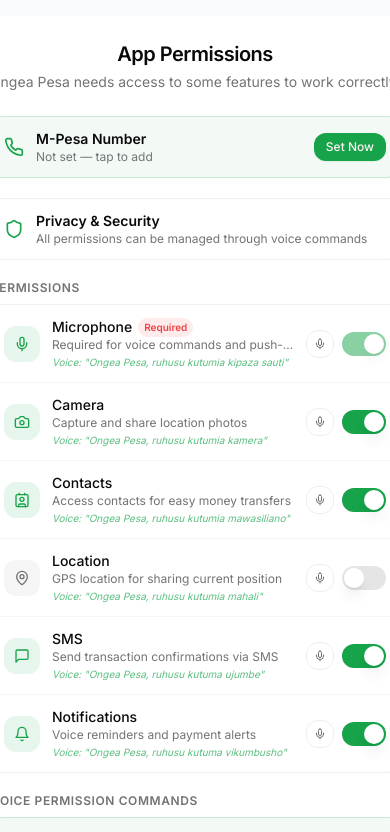
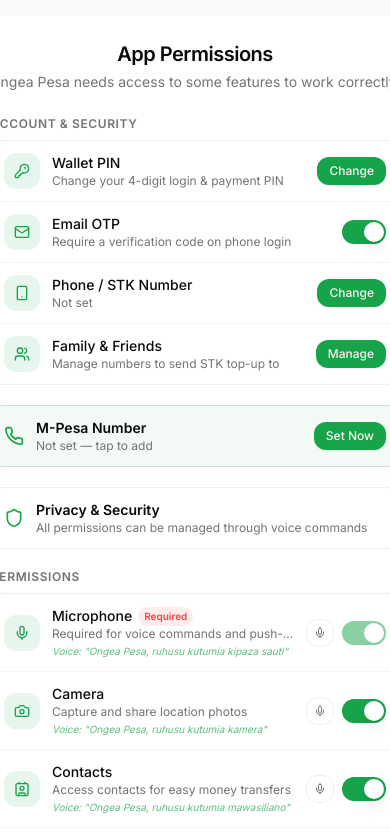
Before and after one commit to imodoiepale/ongea-pesa, a Next.js app: page /permissions in a window 390 px wide. Shown: the top 832 px of the page. Built offline with nearby package versions, Linux system fonts and the light colour scheme; no server answers.

Commit message:
feat: account & security section in settings (PIN, email-OTP, phone, family top-up)
Co-Authored-By: Claude Sonnet 4.6 <noreply@anthropic.com>

```diff
--- a/components/ongea-pesa/permission-manager.tsx
+++ b/components/ongea-pesa/permission-manager.tsx
@@ -1,14 +1,18 @@
 "use client"
 
 import { useState, useEffect } from "react"
-import { Shield, Camera, ContactIcon as Contacts, Mic, MessageSquare, MapPin, Bell, Phone } from "lucide-react"
+import { Shield, Camera, ContactIcon as Contacts, Mic, MessageSquare, MapPin, Bell, Phone, KeyRound, Mail, Smartphone, Users } from "lucide-react"
 import { Button } from "@/components/ui/button"
 import { Switch } from "@/components/ui/switch"
 import MpesaSettingsDialog from "./mpesa-settings-dialog"
+import DependantsSheet from "./dependants-sheet"
+import PhoneSetupDialog from "./phone-setup-dialog"
 import { createClient } from '@/lib/supabase/client'
 import { useAuth } from "@/components/providers/auth-provider"
 import { ScreenShell } from "@/components/foundation"
 import { cn } from "@/lib/utils"
+import { displayPhone } from "@/lib/phone"
+import { setPin as apiSetPin, setEmailOtpEnabled as apiSetEmailOtpEnabled } from "@/lib/security-client"
 
 type Screen = "dashboard" | "voice" | "send" | "recurring" | "analytics" | "test" | "permissions" | "scanner";
 
@@ -30,6 +34,20 @@ export default function PermissionManager({ onNavigate }: PermissionManagerProps
   const { user } = useAuth()
   const [isMpesaDialogOpen, setIsMpesaDialogOpen] = useState(false)
   const [mpesaNumber, setMpesaNumber] = useState<string | null>(null)
+
+  // Account & Security state
+  const [emailOtpEnabled, setEmailOtpEnabledLocal] = useState(true)
+  const [isPhoneSetupOpen, setIsPhoneSetupOpen] = useState(false)
+  const [isDependantsOpen, setIsDependantsOpen] = useState(false)
+  const [profilePhone, setProfilePhone] = useState<string | null>(null)
+  const [isPinChangeOpen, setIsPinChangeOpen] = useState(false)
+  const [pinCurrentVal, setPinCurrentVal] = useState("")
+  const [pinNewVal, setPinNewVal] = useState("")
+  const [pinConfirmVal, setPinConfirmVal] = useState("")
+  const [pinError, setPinError] = useState<string | null>(null)
+  const [pinSuccess, setPinSuccess] = useState(false)
+  const [pinHasExisting, setPinHasExisting] = useState(false)
+  const [pinSaving, setPinSaving] = useState(false)
   const [permissions, setPermissions] = useState<Permission[]>([
     {
       id: "microphone",
@@ -99,13 +117,59 @@ export default function PermissionManager({ onNavigate }: PermissionManagerProps
       const supabase = createClient()
       const { data: profile } = await supabase
         .from('profiles')
-        .select('mpesa_number')
+        .select('mpesa_number, phone_number, email_otp_enabled, pin_hash')
         .eq('id', user.id)
         .single()
 
       setMpesaNumber(profile?.mpesa_number || null)
+      setProfilePhone(profile?.phone_number || null)
+      setEmailOtpEnabledLocal(profile?.email_otp_enabled ?? true)
+      setPinHasExisting(!!profile?.pin_hash)
     } catch (err) {
       console.error('Error checking M-Pesa number:', err)
+    }
+  }
+
+  const handlePinChange = async () => {
+    setPinError(null)
+    setPinSuccess(false)
+    if (pinNewVal.length !== 4 || !/^\d{4}$/.test(pinNewVal)) {
+      setPinError('PIN must be exactly 4 digits.')
+      return
+    }
+    if (pinNewVal !== pinConfirmVal) {
+      setPinError('New PIN and confirmation do not match.')
+      return
+    }
+    if (pinHasExisting && pinCurrentVal.length !== 4) {
+      setPinError('Please enter your current PIN.')
+      return
+    }
+    setPinSaving(true)
+    try {
+      await apiSetPin(pinNewVal, pinHasExisting ? pinCurrentVal : undefined)
+      setPinSuccess(true)
+      setPinCurrentVal('')
+      setPinNewVal('')
+      setPinConfirmVal('')
+      setPinHasExisting(true)
+      setTimeout(() => { setIsPinChangeOpen(false); setPinSuccess(false) }, 1500)
+    } catch (err: any) {
+      setPinError(err?.message || 'Failed to update PIN. Please try again.')
+    } finally {
+      setPinSaving(false)
+    }
+  }
+
+  const handleEmailOtpToggle = async (next: boolean) => {
+    const prev = emailOtpEnabled
+    setEmailOtpEnabledLocal(next)
+    try {
+      await apiSetEmailOtpEnabled(next)
+    } catch (err: any) {
+      // Revert on failure
+      setEmailOtpEnabledLocal(prev)
+      console.error('Failed to update email OTP setting:', err)
     }
   }
 
@@ -128,6 +192,144 @@ export default function PermissionManager({ onNavigate }: PermissionManagerProps
         <div className="pt-6 mb-6 text-center">
           <h1 className="text-xl font-semibold text-foreground tracking-tight">App Permissions</h1>
           <p className="text-sm text-muted-foreground mt-1">Ongea Pesa needs access to some features to work correctly.</p>
+        </div>
+
+        {/* Account & Security */}
+        <div className="mb-5">
+          <p className="text-xs font-semibold text-muted-foreground uppercase tracking-wider mb-2 px-1">Account &amp; Security</p>
+          <div className="rounded-2xl border border-border/60 bg-card divide-y divide-border/40">
+
+            {/* PIN row */}
+            <div>
+              <div className="flex items-center gap-3 px-4 py-3">
+                <div className="w-9 h-9 rounded-xl bg-brand/10 flex items-center justify-center shrink-0">
+                  <KeyRound className="h-4 w-4 text-brand" />
+                </div>
+                <div className="flex-1 min-w-0">
+                  <p className="text-sm font-medium text-foreground">Wallet PIN</p>
+                  <p className="text-xs text-muted-foreground">Change your 4-digit login &amp; payment PIN</p>
+                </div>
+                <Button
+                  size="sm"
+                  variant={isPinChangeOpen ? "outline" : "default"}
+                  className="h-7 text-xs px-3 shrink-0"
+                  onClick={() => { setIsPinChangeOpen(!isPinChangeOpen); setPinError(null); setPinSuccess(false) }}
+                >
+                  {isPinChangeOpen ? 'Cancel' : 'Change'}
+                </Button>
+              </div>
+              {isPinChangeOpen && (
+                <div className="px-4 pb-4 pt-1 bg-muted/30 space-y-2">
+                  {pinHasExisting && (
+                    <div>
+                      <label className="text-xs text-muted-foreground mb-1 block">Current PIN</label>
+                      <input
+                        type="password"
+                        maxLength={4}
+                        inputMode="numeric"
+                        pattern="\d{4}"
+                        placeholder="••••"
+                        value={pinCurrentVal}
+                        onChange={(e) => setPinCurrentVal(e.target.value.replace(/\D/g, '').slice(0, 4))}
+                        className="w-full px-3 py-2 rounded-lg border border-border/60 bg-card text-foreground text-center tracking-widest text-base focus:outline-none focus:ring-2 focus:ring-brand"
+                      />
+                    </div>
+                  )}
+                  <div>
+                    <label className="text-xs text-muted-foreground mb-1 block">New PIN (4 digits)</label>
+                    <input
+                      type="password"
+                      maxLength={4}
+                      inputMode="numeric"
+                      pattern="\d{4}"
+                      placeholder="••••"
+                      value={pinNewVal}
+                      onChange={(e) => setPinNewVal(e.target.value.replace(/\D/g, '').slice(0, 4))}
+                      className="w-full px-3 py-2 rounded-lg border border-border/60 bg-card text-foreground text-center tracking-widest text-base focus:outline-none focus:ring-2 focus:ring-brand"
+                    />
+                  </div>
+                  <div>
+                    <label className="text-xs text-muted-foreground mb-1 block">Confirm new PIN</label>
+                    <input
+                      type="password"
+                      maxLength={4}
+                      inputMode="numeric"
+                      pattern="\d{4}"
+                      placeholder="••••"
+                      value={pinConfirmVal}
+                      onChange={(e) => setPinConfirmVal(e.target.value.replace(/\D/g, '').slice(0, 4))}
+                      className="w-full px-3 py-2 rounded-lg border border-border/60 bg-card text-foreground text-center tracking-widest text-base focus:outline-none focus:ring-2 focus:ring-brand"
+                    />
+                  </div>
+                  {pinError && <p className="text-xs text-destructive">{pinError}</p>}
+                  {pinSuccess && <p className="text-xs text-brand">PIN updated successfully!</p>}
+                  <Button
+                    size="sm"
+                    className="w-full h-8 text-xs"
+                    onClick={handlePinChange}
+                    disabled={pinSaving}
+                  >
+                    {pinSaving ? 'Saving…' : 'Save PIN'}
+                  </Button>
+                </div>
+              )}
+            </div>
+
+            {/* Email OTP row */}
+            <div className="flex items-center gap-3 px-4 py-3">
+              <div className="w-9 h-9 rounded-xl bg-brand/10 flex items-center justify-center shrink-0">
+                <Mail className="h-4 w-4 text-brand" />
+              </div>
+              <div className="flex-1 min-w-0">
+                <p className="text-sm font-medium text-foreground">Email OTP</p>
+                <p className="text-xs text-muted-foreground">Require a verification code on phone login</p>
+              </div>
+              <Switch
+                checked={emailOtpEnabled}
+                onCheckedChange={handleEmailOtpToggle}
+                className="shrink-0"
+              />
+            </div>
+
+            {/* Phone / STK Number row */}
+            <div className="flex items-center gap-3 px-4 py-3">
+              <div className="w-9 h-9 rounded-xl bg-brand/10 flex items-center justify-center shrink-0">
+                <Smartphone className="h-4 w-4 text-brand" />
+              </div>
+              <div className="flex-1 min-w-0">
+                <p className="text-sm font-medium text-foreground">Phone / STK Number</p>
+                <p className="text-xs text-muted-foreground">
+                  {profilePhone ? displayPhone(profilePhone) : 'Not set'}
+                </p>
+              </div>
+              <Button
+                size="sm"
+                className="h-7 text-xs px-3 shrink-0"
+                onClick={() => setIsPhoneSetupOpen(true)}
+              >
+                Change
+              </Button>
+            </div>
+
+            {/* Family & Friends row */}
+            <div className="flex items-center gap-3 px-4 py-3">
+              <div className="w-9 h-9 rounded-xl bg-brand/10 flex items-center justify-center shrink-0">
+                <Users className="h-4 w-4 text-brand" />
+              </div>
+              <div className="flex-1 min-w-0">
+                <p className="text-sm font-medium text-foreground">Family &amp; Friends</p>
+                <p className="text-xs text-muted-foreground">Manage numbers to send STK top-up to</p>
+              </div>
+              <Button
+                size="sm"
+                className="h-7 text-xs px-3 shrink-0"
+                onClick={() => setIsDependantsOpen(true)}
+              >
+                Manage
+              </Button>
+            </div>
+
+          </div>
         </div>
 
         {/* M-Pesa Number setup */}
@@ -249,6 +451,23 @@ export default function PermissionManager({ onNavigate }: PermissionManagerProps
         onClose={() => setIsMpesaDialogOpen(false)}
         onSave={() => { checkMpesaNumber() }}
       />
+
+      {/* Phone Setup Dialog */}
+      <PhoneSetupDialog
+        isOpen={isPhoneSetupOpen}
+        onClose={() => setIsPhoneSetupOpen(false)}
+        onComplete={(phone) => {
+          setProfilePhone(phone)
+          setIsPhoneSetupOpen(false)
+        }}
+        required={false}
+      />
+
+      {/* Dependants Sheet */}
+      <DependantsSheet
+        isOpen={isDependantsOpen}
+        onClose={() => setIsDependantsOpen(false)}
+      />
     </div>
   )
 }
```
